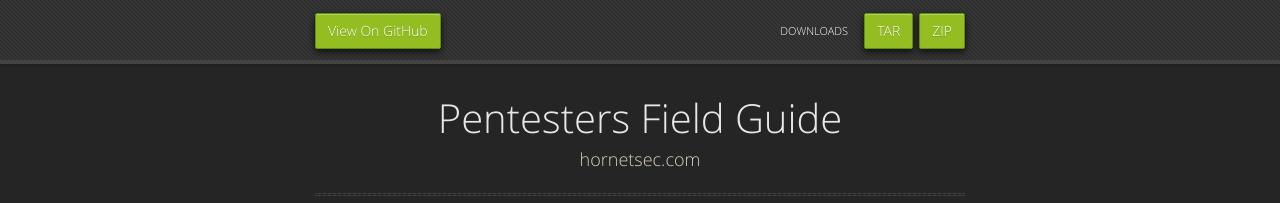
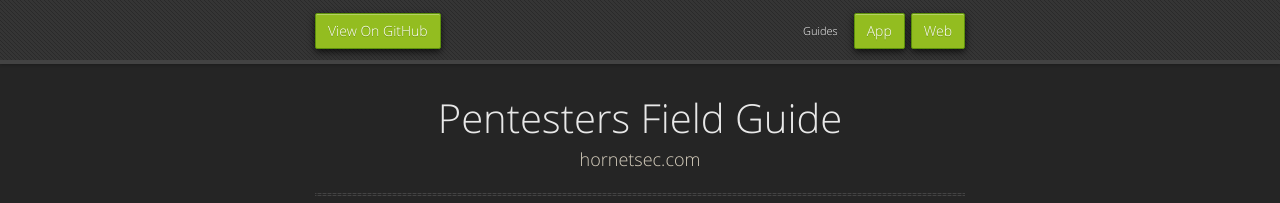
Before and after one commit to hornetsec/hornetsec.github.io, a Jekyll site: the page built from index.md, in a window 1280 px wide. Shown: the top 203 px of the page. Built offline with Jekyll 4.4.1, drawn with Linux system fonts in a browser that asks for light colours.

Commit message:
Update default.html

```diff
--- a/_layouts/default.html
+++ b/_layouts/default.html
@@ -22,9 +22,9 @@
         <nav>
           <li class="fork"><a href="{{ site.github.repository_url }}">View On GitHub</a></li>
           {% if site.show_downloads %}
-            <li class="downloads"><a href="{{ site.github.zip_url }}">ZIP</a></li>
-            <li class="downloads"><a href="{{ site.github.tar_url }}">TAR</a></li>
-            <li class="title">DOWNLOADS</li>
+            <li class="downloads"><a href="{{ site.github.zip_url }}">Web</a></li>
+            <li class="downloads"><a href="{{ site.github.tar_url }}">App</a></li>
+            <li class="title">Guides</li>
           {% endif %}
         </nav>
       </div><!-- end header -->
```
